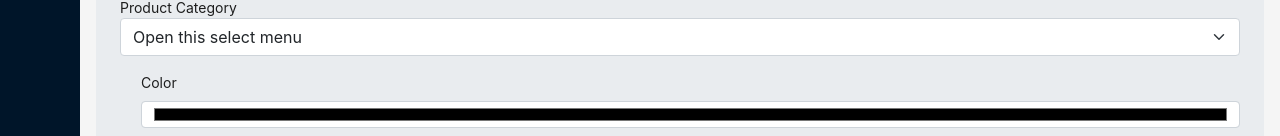
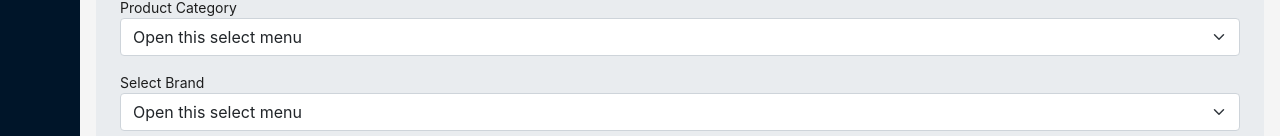
Before and after one commit to Braionic/NovelMartAdminArea, a React (Vite) app: page /add-product in a window 1280 px wide. Shown: the part 664-800 px from the top of the page. Built offline with nearby package versions, Linux system fonts and the light colour scheme.

Commit message:
i added extra select component

```diff
--- a/src/components/pages/AddProduct.jsx
+++ b/src/components/pages/AddProduct.jsx
@@ -55,6 +55,17 @@ export default function AddProduct() {
               <option value="3">Three</option>
             </select>
           </div>
+          <div className="mb-3">
+            <label className="form-check-label">
+              Select Brand
+            </label>
+            <select class="form-select" aria-label="Default select example">
+              <option selected>Open this select menu</option>
+              <option value="1">One</option>
+              <option value="2">Two</option>
+              <option value="3">Three</option>
+            </select>
+          </div>
           <div className="mb-3 form-check">
             <TextInput type="color" label="Color" />
           </div>
```
